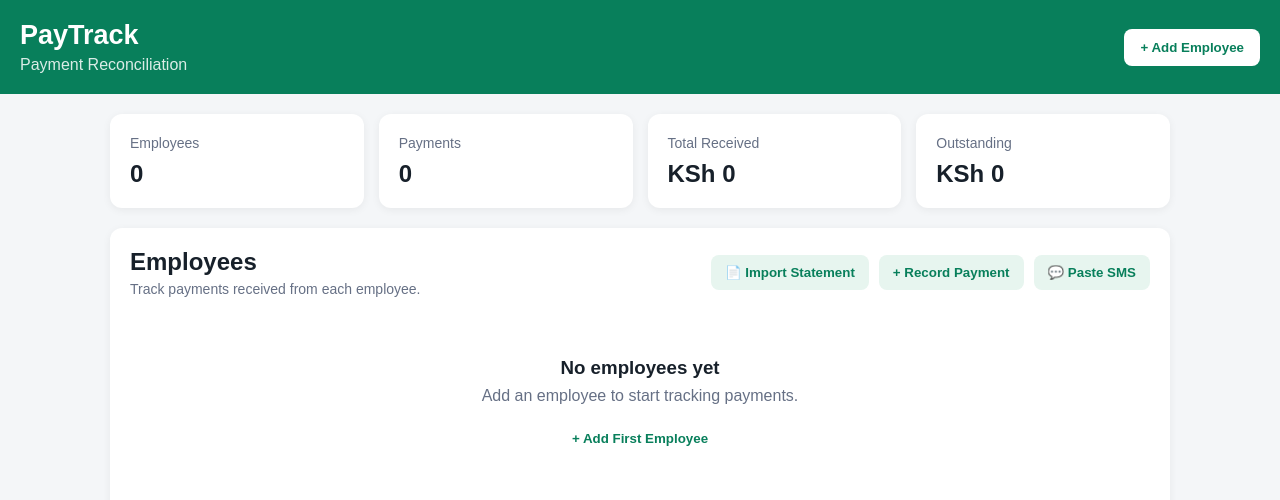
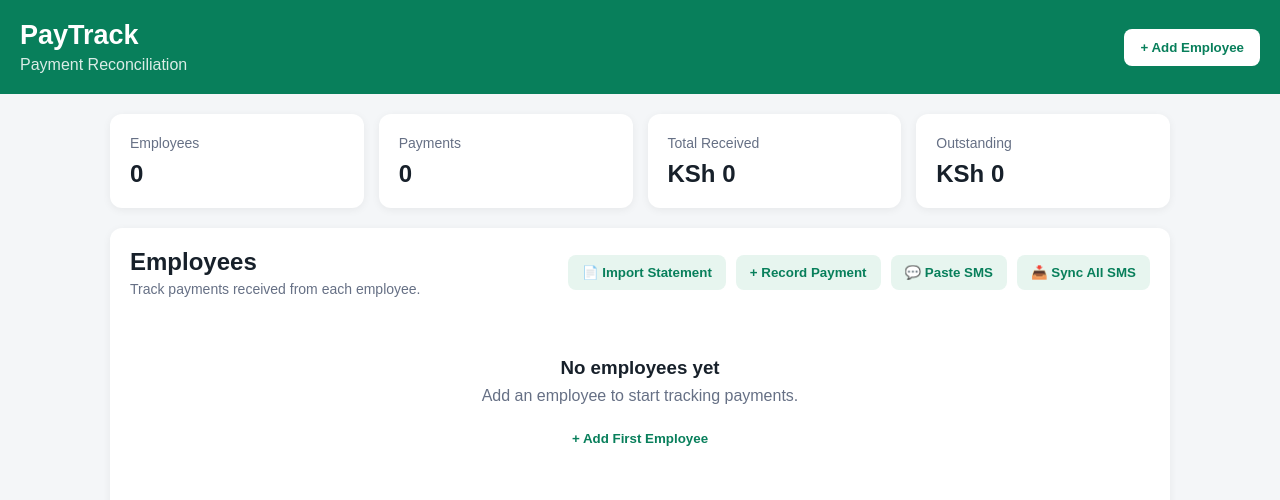
Before and after one commit to Manuubett/paytrack-app, a website: page www/index.html in a window 1280 px wide. Drawn offline with Linux system fonts and the light colour scheme.

Commit message:
Add Sync All SMS button and script reference

```diff
--- a/www/index.html
+++ b/www/index.html
@@ -80,6 +80,9 @@
                     <button class="secondary-btn" onclick="openSmsModal()">
                         💬 Paste SMS
                     </button>
+                    <button class="secondary-btn" onclick="openSmsGroupsModal()">
+    📥 Sync All SMS
+</button>
 
                 </div>
 
@@ -390,7 +393,9 @@
     <script src="import.js"></script>
     <script src="sms.js"></script>
     <script src="sms-parser.js"></script>
+    <script src="sms-groups.js"></script>
     <script src="android-bridge.js"></script>
+
 
 </body>
 </html>
```
